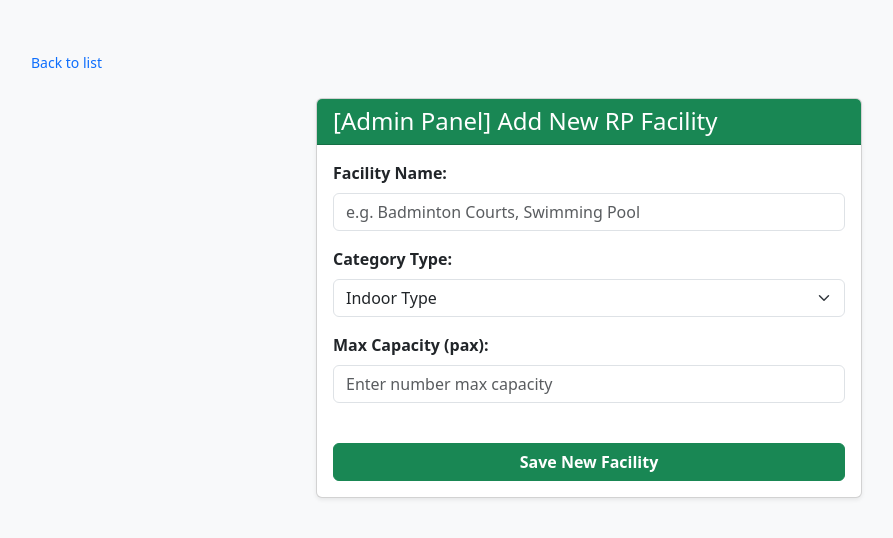
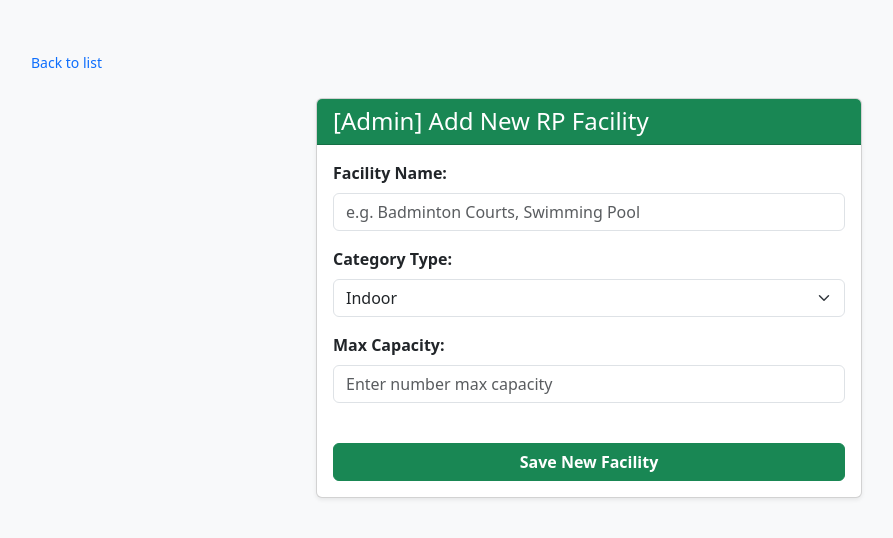
Before and after one commit to WeiXiangWee/C270-DevOps-Team5, a Node server app: page /facilities/add in a window 1280 px wide. Shown: the top 538 px of the page, without its empty margins (51-944 px from the left). Run offline with Node 20, Linux system fonts and the light colour scheme.

Commit message:
changes to addFacility.ejs

```diff
--- a/views/addFacility.ejs
+++ b/views/addFacility.ejs
@@ -17,7 +17,7 @@
 
                 <div class="card shadow-sm">
                     <div class="card-header bg-success text-white">
-                        <h4 class="mb-0">[Admin Panel] Add New RP Facility</h4>
+                        <h4 class="mb-0">[Admin] Add New RP Facility</h4>
                     </div>
 
                     <div class="card-body">
@@ -31,14 +31,14 @@
                             <div class="mb-3">
                                 <label class="form-label fw-bold">Category Type:</label>
                                 <select name="category" id="facCat" class="form-select">
-                                    <option value="Indoor">Indoor Type</option>
-                                    <option value="Outdoor">Outdoor Type</option>
-                                    <option value="Aquatics">Aquatics Type</option>
+                                    <option value="Indoor">Indoor</option>
+                                    <option value="Outdoor">Outdoor</option>
+                                    <option value="Aquatics">Aquatics</option>
                                 </select>
                             </div>
 
                             <div class="mb-3">
-                                <label class="form-label fw-bold">Max Capacity (pax):</label>
+                                <label class="form-label fw-bold">Max Capacity:</label>
                                 <input type="number" name="capacity" id="facCap" class="form-control" placeholder="Enter number max capacity" required>
                             </div>
 
```
